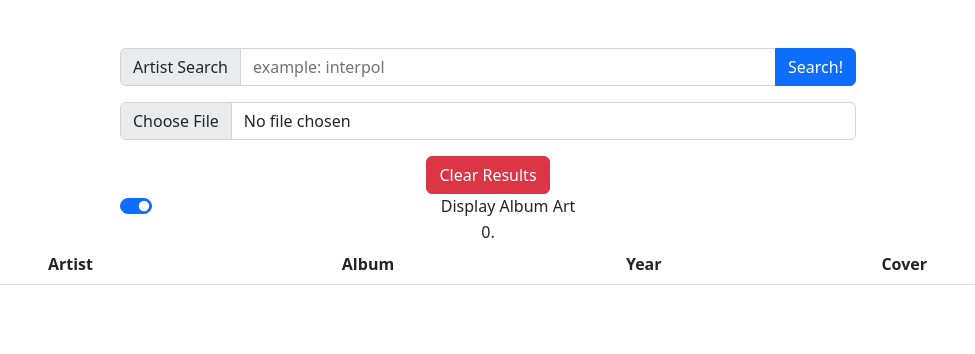
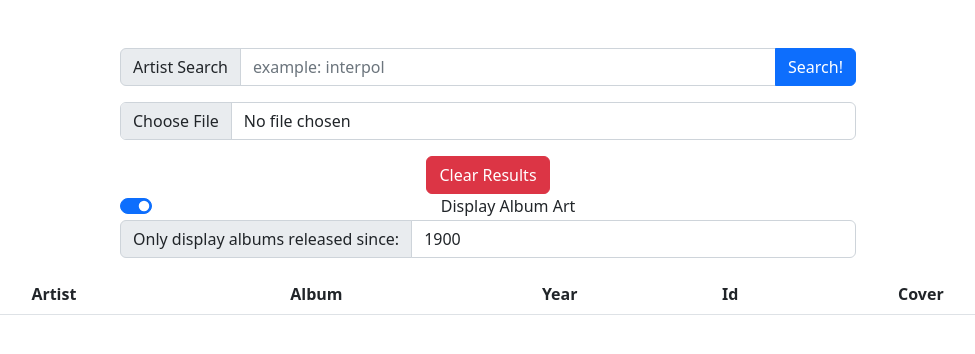
Before and after one commit to dave-ryan/find-new-releases, a Vue app: page / in a window 1280 px wide. Shown: the top 354 px of the page, without its empty margins (152-1127 px from the left). Built offline with nearby package versions, Linux system fonts and the light colour scheme.

Commit message:
filter for year, and janky metered search

```diff
--- a/src/App.vue
+++ b/src/App.vue
@@ -60,11 +60,20 @@
               v-model="displayAlbums"
             />
           </div>
+          <div class="input-group mb-3">
+            <span class="input-group-text" id="basic-addon1"
+              >Only display albums released since:</span
+            >
+            <input
+              v-model="filteredYear"
+              type="number"
+              class="form-control"
+              aria-label="Year"
+              aria-describedby="basic-addon1"
+            />
+          </div>
         </div>
-        <div>{{ queryCount }}.</div>
-        <div v-for="error in errors" :key="error">
-          {{ error }}
-        </div>
+        <div v-for="(error, index) in errors" :key="index">{{ error }}??</div>
       </div>
       <div class="col-2"></div>
     </div>
@@ -75,13 +84,15 @@
           <th scope="col">Artist</th>
           <th scope="col">Album</th>
           <th scope="col">Year</th>
+          <th scope="col">Id</th>
+
           <th scope="col" v-if="displayAlbums">Cover</th>
         </tr>
       </thead>
       <tbody class="table-group-divider">
-        <template v-for="artist in downloadedArtists" :key="artist.artist">
+        <template v-for="artist in computedFiltered" :key="artist.artist">
           <tr
-            v-for="album in artist.albums"
+            v-for="album in artist"
             :key="album.id"
             class="mt-3"
             :class="{ collected: album.collected }"
@@ -95,6 +106,7 @@
             <td>
               {{ album.year }}
             </td>
+            <td>{{ album.id }}</td>
             <td v-if="displayAlbums">
               <a
                 :href="'https://www.discogs.com/master/' + album.master_id"
@@ -133,7 +145,17 @@ export default {
       displayAlbums: true,
       readyToDownloadInfo: false,
       queryCount: 0,
+      filteredYear: 1900,
     };
+  },
+  computed: {
+    computedFiltered() {
+      return this.downloadedArtists.map((artist) => {
+        return artist.albums.filter((album) => {
+          return album.year >= this.filteredYear;
+        });
+      });
+    },
   },
   methods: {
     handleFileChange(e) {
@@ -186,14 +208,28 @@ export default {
       }
     },
     downloadEngine: function () {
-      this.uploadedAlbums.forEach((row) => {
-        this.discogsQuery(row[0]);
-      });
+      if (this.queryCount < this.uploadedAlbums.length) {
+        console.log(this.queryCount, this.uploadedAlbums.length);
+        this.discogsQuery(this.uploadedAlbums[this.queryCount][0]);
+        this.queryCount += 1;
+      } else {
+        console.log("no more albums to search", this.uploadedAlbums);
+      }
+      // this.uploadedAlbums.forEach((row) => {
+      //   this.discogsQuery(row[0]);
+      // });
     },
     discogsQuery: function (artist) {
       if (!this.duplicationCheck(artist)) {
         this.searchedArtists.push([artist, ""]);
-        console.log(`downloading info on ${artist} `);
+        console.log(`downloading info on ${artist}...`);
+
+        var self = this;
+        setTimeout(function () {
+          // console.log("Executed after 1 second");
+          self.downloadEngine();
+        }, 1000);
+
         axios
           .get(
             `https://api.discogs.com/database/search?type=master&artist=${artist.replace(
@@ -202,10 +238,10 @@ export default {
             )}&format=album&token=vwbBWENsiqyNVUgWWlunGyTKRxXHVSHJNHosZUyj`
           )
           .then((response) => {
-            console.log("discogs response", response);
-            this.queryCount += 1;
+            // console.log("discogs response", response);
+            // this.queryCount += 1;
 
-            if (response.data.length === 0) {
+            if (response.data.results.length === 0) {
               this.errors.push(`Unable to find ${artist}!`);
               return;
             }
@@ -216,12 +252,6 @@ export default {
                 artist.toLowerCase()
               ) {
                 return album;
-              } else {
-                console.log(
-                  album.title.split(" - ")[0].toLowerCase(),
-                  artist,
-                  "HUH?"
-                );
               }
             });
 
@@ -242,9 +272,17 @@ export default {
             }
           })
           .catch((errors) => {
-            console.log(errors);
-            console.log("ERROR!!", this.queryCount);
+            console.log("error!", errors);
+            // console.log("ERROR!!", this.queryCount);
+            // this.downloadEngine;
           });
+      } else {
+        console.log("dupe detected, and ignored");
+        self = this;
+        setTimeout(function () {
+          // console.log("Executed after 1 second");
+          self.downloadEngine();
+        }, 200);
       }
     },
     clearResults: function () {
```
